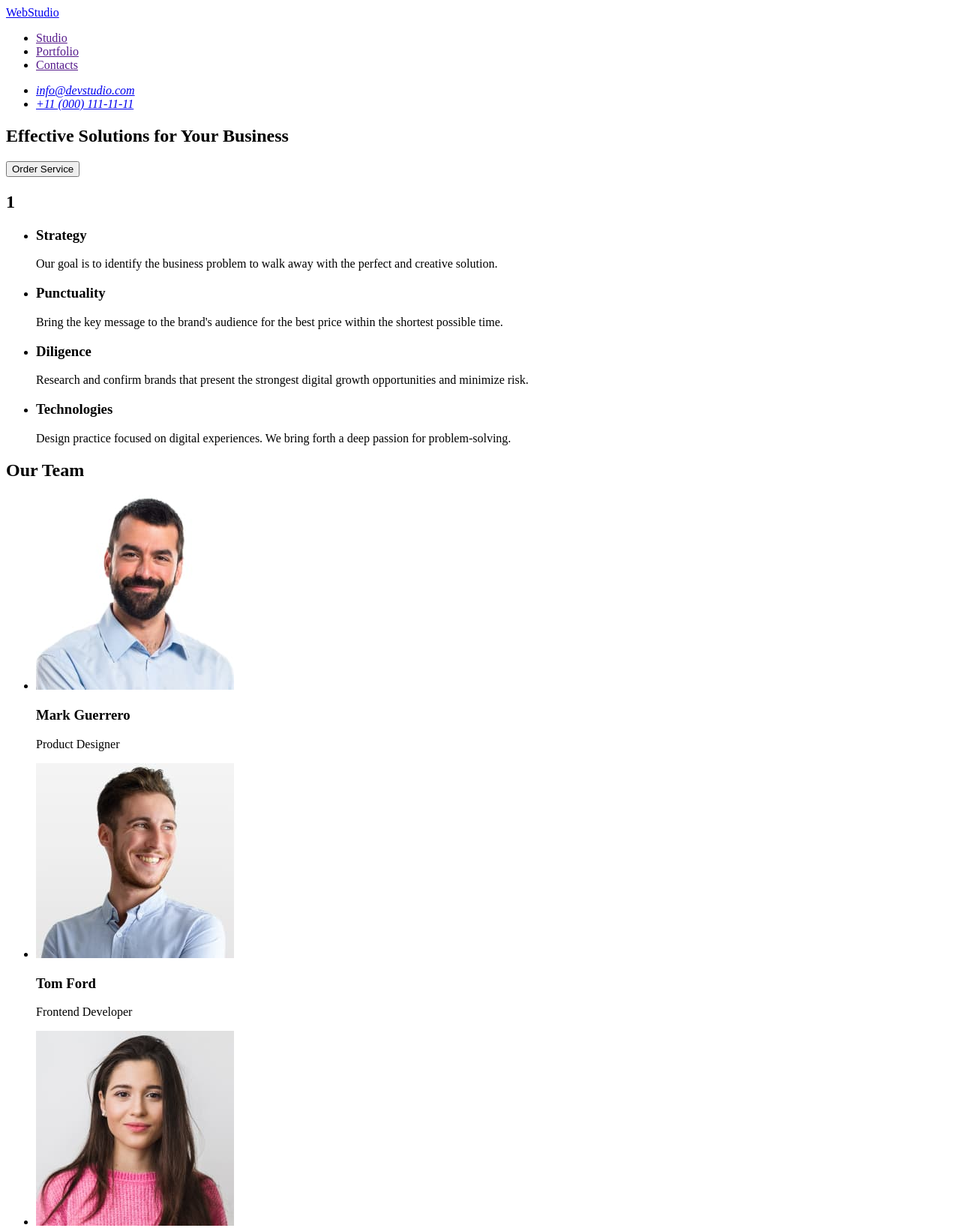
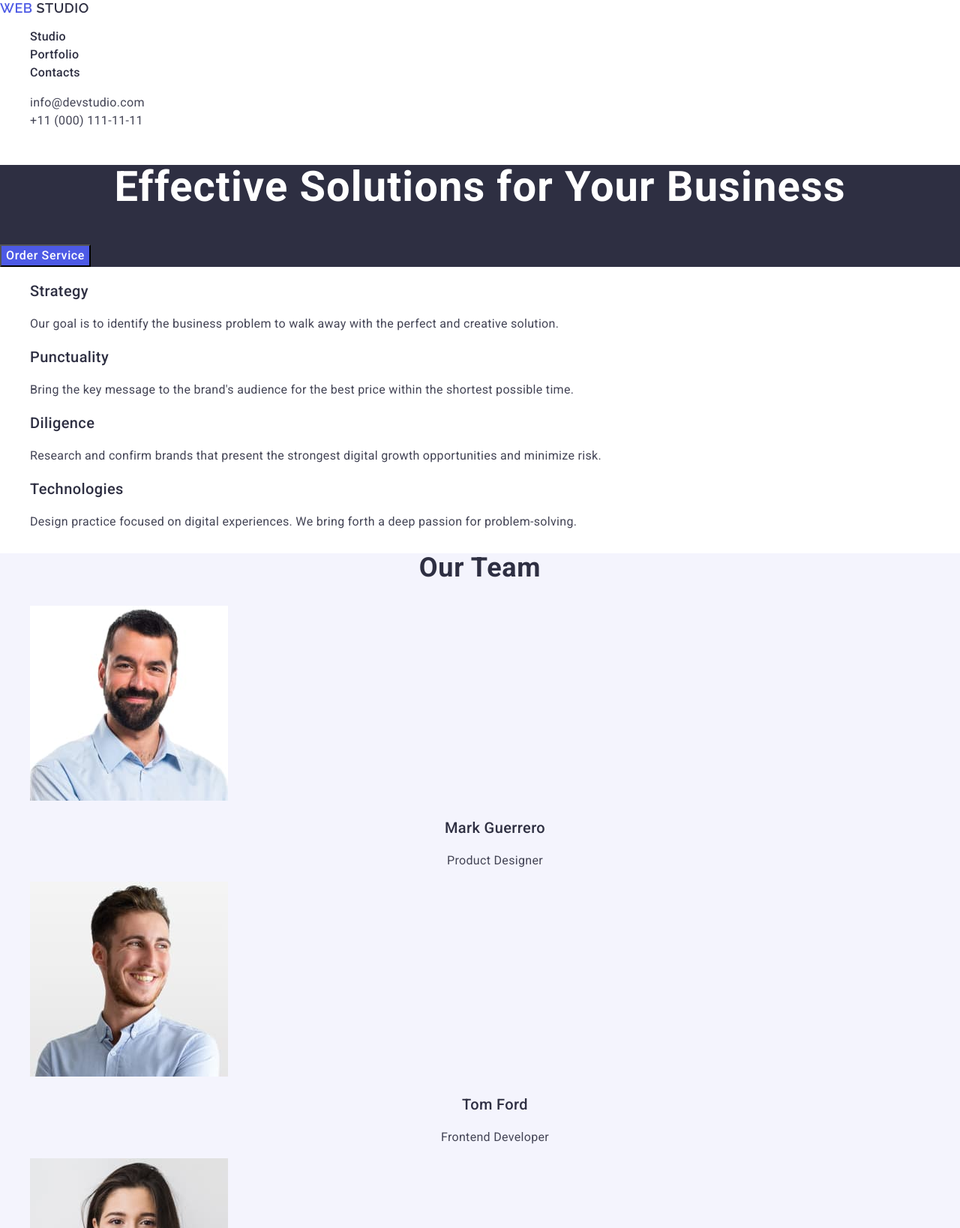
Before and after one commit to Nastryk/goit-markup-hw-02, a plain HTML site: page index.html in a window 1280 px wide. Shown: the top 1638 px of the page at 75% size. Drawn offline with nearby package versions, Linux system fonts and the light colour scheme.

Commit message:
goit-markup-hw-02

```diff
--- /dev/null
+++ b/css/style.css
@@ -0,0 +1,238 @@
+body {
+  font-family: "Roboto", sans-serif;
+  color: #434455;
+  background-color: #fff;
+}
+
+a {
+  text-decoration: none;
+}
+
+ul,
+ol {
+  list-style: none;
+}
+
+.visually-hidden {
+  position: absolute;
+  width: 1px;
+  height: 1px;
+  margin: -1px;
+  border: 0;
+  padding: 0;
+  white-space: nowrap;
+  clip-path: inset(100%);
+  clip: rect(0 0 0 0);
+  overflow: hidden;
+}
+
+/*==========NAV==============*/
+
+.logo {
+  color: #4d5ae5;
+  font-family: Raleway, sans-serif;
+  font-size: 18px;
+  line-height: 1.17;
+  letter-spacing: 0.03em;
+  text-transform: uppercase;
+}
+
+.logo-part {
+  color: #2e2f42;
+}
+
+.nav-link {
+  color: #2e2f42;
+  font-size: 16px;
+  font-weight: 500;
+  line-height: 1.5;
+  letter-spacing: 0.02em;
+}
+
+.nav-link:hover,
+.nav-link:focus {
+  color: #404bbf;
+}
+
+.address {
+  font-style: normal;
+}
+
+.adress-link {
+  color: #434455;
+  font-size: 16px;
+  line-height: 1.5;
+  letter-spacing: 0.02em;
+}
+
+.adress-link:hover,
+.adress-link:focus {
+  color: #404bbf;
+}
+
+/*========================*/
+
+/*==========MAIN==============*/
+
+.main {
+  background: #2e2f42;
+}
+.main-title {
+  color: #fff;
+  text-align: center;
+  font-size: 56px;
+  line-height: 1.07;
+  letter-spacing: 0.02em;
+}
+
+.main-btn {
+  color: #fff;
+  font-size: 16px;
+  font-weight: 500;
+  line-height: 1.5;
+  letter-spacing: 0.04em;
+  background: #4d5ae5;
+  cursor: pointer;
+}
+
+/*========================*/
+
+/*=============PRIORITY===========*/
+
+.priority {
+}
+
+.priority-list {
+}
+
+.priority-item {
+}
+
+.priority-subtitle {
+  color: #2e2f42;
+  font-size: 20px;
+  font-weight: 500;
+  line-height: 1.2;
+  letter-spacing: 0.02em;
+}
+
+.priority-item-text {
+  color: #434455;
+  font-family: Roboto;
+  font-size: 16px;
+  line-height: 1.5;
+  letter-spacing: 0.02em;
+}
+
+/*========================*/
+
+/*===========TEAM=============*/
+
+.team {
+  background: #f4f4fd;
+}
+
+.team-title {
+  color: #2e2f42;
+  text-align: center;
+  font-size: 36px;
+  line-height: 1.11;
+  letter-spacing: 0.02em;
+  text-transform: capitalize;
+}
+
+.team-list {
+}
+
+.team-item {
+}
+
+.team-picture {
+}
+
+.team-subtitle {
+  color: #2e2f42;
+  text-align: center;
+  font-size: 20px;
+  font-weight: 500;
+  line-height: 1.2;
+  letter-spacing: 0.02em;
+}
+
+.team-item-text {
+  color: #434455;
+  text-align: center;
+  font-size: 16px;
+  line-height: 1.5;
+  letter-spacing: 0.02em;
+}
+
+/*========================*/
+
+/*==========PORTFOLIO==============*/
+
+.portfolio {
+}
+
+.portfolio-title {
+  color: #2e2f42;
+  text-align: center;
+  font-size: 36px;
+  line-height: 1.11;
+  letter-spacing: 0.02em;
+  text-transform: capitalize;
+}
+
+.portfolio-list {
+}
+
+.portfolio-item {
+}
+
+.portfolio-picture {
+}
+
+.portfolio-subtitle {
+  color: #2e2f42;
+  font-size: 20px;
+  font-weight: 500;
+  line-height: 1.2;
+  letter-spacing: 0.02em;
+}
+
+.portfolio-text {
+  color: #434455;
+  font-size: 16px;
+  line-height: 1.5;
+  letter-spacing: 0.02em;
+}
+
+/*========================*/
+
+/*===========FOOTER============*/
+
+.footer {
+  background: #2e2f42;
+}
+
+.footer-logo {
+  color: #4d5ae5;
+  font-family: Raleway, sans-serif;
+  font-size: 18px;
+  line-height: 1.17;
+  letter-spacing: 0.03em;
+  text-transform: uppercase;
+}
+
+.footer-logo-part {
+  color: #f4f4fd;
+  font-family: Raleway;
+}
+.footer-text {
+  color: #f4f4fd;
+  font-size: 16px;
+  line-height: 1.5;
+  letter-spacing: 0.02em;
+}
+
+/*========================*/
--- a/index.html
+++ b/index.html
@@ -4,99 +4,155 @@
 <head>
     <meta charset="UTF-8">
     <meta name="viewport" content="width=device-width, initial-scale=1.0">
-    <title>Document</title>
+    <title>WebStudio</title>
+    <link rel="preconnect" href="https://fonts.googleapis.com">
+    <link rel="preconnect" href="https://fonts.gstatic.com" crossorigin>
+    <link
+        href="https://fonts.googleapis.com/css2?family=Raleway:wght@600;700&family=Roboto:wght@400;500;700&display=swap"
+        rel="stylesheet">
+    <link rel="stylesheet" href="https://cdnjs.cloudflare.com/ajax/libs/modern-normalize/2.0.0/modern-normalize.css"
+        integrity="sha512-gA2Bvu0/hw4oj0Lp8ZHjK+o3S4BE5m8d/wNVy6ktKLhHKPpWLQwv9ixzuWirWOakoJqlBdePq2NhoCaUOQ5npQ=="
+        crossorigin="anonymous" referrerpolicy="no-referrer" />
+    <link rel="stylesheet" href="./css/style.css">
 </head>
 
 <body>
     <header>
         <nav>
-            <a href="./index.html">WebStudio</a>
+            <a class="logo" href="./index.html">Web <span class="logo-part">Studio</span></a>
             <ul>
                 <li>
-                    <a href="">Studio</a>
+                    <a class="nav-link" href="">Studio</a>
                 </li>
                 <li>
-                    <a href="">Portfolio</a>
+                    <a class="nav-link" href="">Portfolio</a>
                 </li>
                 <li>
-                    <a href="">Contacts</a>
+                    <a class="nav-link" href="">Contacts</a>
                 </li>
             </ul>
         </nav>
-        <address>
+        <address class="address">
             <ul>
                 <li>
-                    <a href="mailto:info@devstudio.com">info@devstudio.com</a>
+                    <a class="adress-link" href="mailto:info@devstudio.com">info@devstudio.com</a>
                 </li>
                 <li>
-                    <a href="tel:+110001111111">+11 (000) 111-11-11</a>
+                    <a class="adress-link" href="tel:+110001111111">+11 (000) 111-11-11</a>
                 </li>
             </ul>
         </address>
     </header>
     <main>
-        <section>
-            <h1>Effective Solutions for Your Business</h1>
-            <button type="button">Order Service</button>
+        <section class="main">
+            <h1 class="main-title">Effective Solutions for Your Business</h1>
+            <button class="main-btn" type="button">Order Service</button>
         </section>
-        <section>
-            <h2>1</h2>
-            <ul>
-                <li>
-                    <h3>Strategy</h3>
-                    <p>Our goal is to identify the business problem to walk away with the perfect and creative solution.
+        <section class="priority">
+            <h2 class="visually-hidden">1</h2>
+            <ul class="priority-list">
+                <li class="priority-item">
+                    <h3 class="priority-subtitle">Strategy</h3>
+                    <p class="priority-item-text">Our goal is to identify the business problem to walk away with the
+                        perfect and
+                        creative solution.
                     </p>
                 </li>
-                <li>
-                    <h3>Punctuality</h3>
-                    <p>Bring the key message to the brand's audience for the best price within the shortest possible
+                <li class="priority-item">
+                    <h3 class="priority-subtitle">Punctuality</h3>
+                    <p class="priority-item-text">Bring the key message to the brand's audience for the best price
+                        within the
+                        shortest possible
                         time.
                     </p>
                 </li>
-                <li>
-                    <h3>Diligence</h3>
-                    <p>Research and confirm brands that present the strongest digital growth opportunities and
+                <li class="priority-item">
+                    <h3 class="priority-subtitle">Diligence</h3>
+                    <p class="priority-item-text">Research and confirm brands that present the strongest digital growth
+                        opportunities and
                         minimize
                         risk.
                     </p>
                 </li>
-                <li>
-                    <h3>Technologies</h3>
-                    <p>Design practice focused on digital experiences. We bring forth a deep passion for
+                <li class="priority-item">
+                    <h3 class="priority-subtitle">Technologies</h3>
+                    <p class="priority-item-text">Design practice focused on digital experiences. We bring forth a deep
+                        passion
+                        for
                         problem-solving.
                     </p>
                 </li>
             </ul>
         </section>
-        <section>
-            <h2>Our Team</h2>
-            <ul>
-                <li>
-                    <img src="./images/mark.jpg" width=264 height=260 alt="Mark Guerrero">
-                    <h3>Mark Guerrero</h3>
-                    <p>Product Designer</p>
+        <section class="team">
+            <h2 class="team-title">Our Team</h2>
+            <ul class="team-list">
+                <li class="team-item">
+                    <img class="team-picture" src="./images/mark.jpg" width=264 height=260 alt="Mark Guerrero">
+                    <h3 class="team-subtitle">Mark Guerrero</h3>
+                    <p class="team-item-text">Product Designer</p>
                 </li>
-                <li>
-                    <img src="./images/tom.jpg" width=264 height=260 alt="Tom Ford">
-                    <h3>Tom Ford</h3>
-                    <p>Frontend Developer</p>
+                <li class="team-item">
+                    <img class="team-picture" src="./images/tom.jpg" width=264 height=260 alt="Tom Ford">
+                    <h3 class="team-subtitle">Tom Ford</h3>
+                    <p class="team-item-text">Frontend Developer</p>
                 </li>
-                <li>
-                    <img src="./images/camila.jpg" width=264 height=260 alt="Camila Garcia">
-                    <h3>Camila Garcia</h3>
-                    <p>Marketing</p>
+                <li class="team-item">
+                    <img class="team-picture" src="./images/camila.jpg" width=264 height=260 alt="Camila Garcia">
+                    <h3 class="team-subtitle">Camila Garcia</h3>
+                    <p class="team-item-text">Marketing</p>
                 </li>
-                <li>
-                    <img src="./images/daniel.jpg" width=264 height=260 alt="Daniel Wilson">
-                    <h3>Daniel Wilson</h3>
-                    <p>UI Designer</p>
+                <li class="team-item">
+                    <img class="team-picture" src="./images/daniel.jpg" width=264 height=260 alt="Daniel Wilson">
+                    <h3 class="team-subtitle">Daniel Wilson</h3>
+                    <p class="team-item-text">UI Designer</p>
+                </li>
+            </ul>
+        </section>
+        <section class="portfolio">
+            <h2 class="portfolio-title">Our Portfolio</h2>
+            <ul class="portfolio-list">
+                <li class="portfolio-item">
+                    <img src="./images/cashless.jpg" width=360 height=300 alt="Banking App">
+                    <h3>Banking App</h3>
+                    <p>App</p>
+                </li>
+                <li class="portfolio-item">
+                    <img class="portfolio-picture" src="./images/meditation.jpg" width=360 height=300
+                        alt="Cashless Payment">
+                    <h3 class="portfolio-subtitle">Cashless Payment</h3>
+                    <p class="portfolio-text">Marketing</p>
+                </li>
+                <li class="portfolio-item">
+                    <img class="portfolio-picture" src="./images/taxi.jpg" width=360 height=300 alt="Meditation App">
+                    <h3 class="portfolio-subtitle">Meditation App</h3>
+                    <p class="portfolio-text">App</p>
+                </li>
+                <li class="portfolio-item">
+                    <img class="portfolio-picture" src="./images/screen.jpg" width=360 height=300 alt="Taxi Service">
+                    <h3 class="portfolio-subtitle">Taxi Service</h3>
+                    <p class="portfolio-text">Marketing</p>
+                </li>
+                <li class="portfolio-item">
+                    <img class="portfolio-picture" src="./images/online.jpg" width=360 height=300
+                        alt="Screen Illustrations">
+                    <h3 class="portfolio-subtitle">Screen Illustrations</h3>
+                    <p class="portfolio-text">Design</p>
+                </li>
+                <li class="portfolio-item">
+                    <img class="portfolio-picture" src="./images/banking.jpg" width=360 height=300 alt="Online Courses">
+                    <h3 class="portfolio-subtitle">Online Courses</h3>
+                    <p class="portfolio-text">Marketing</p>
                 </li>
             </ul>
         </section>
     </main>
-    <footer>
-        <a href="./index.html">WebStudio</a>
-        <p>Increase the flow of customers and sales for your business with digital marketing & growth solutions.</p>
+    <footer class="footer">
+        <a class="footer-logo" href="./index.html">Web <span class="footer-logo-part">Studio</span></a>
+        <p class="footer-text">Increase the flow of customers and
+            sales for your business with
+            digital marketing & growth solutions.
+        </p>
     </footer>
 </body>
 
```
Also changed, not shown: images/banking.jpg (added), images/cashless.jpg (added), images/meditation.jpg (added), images/online.jpg (added), images/screen.jpg (added), images/taxi.jpg (added).
